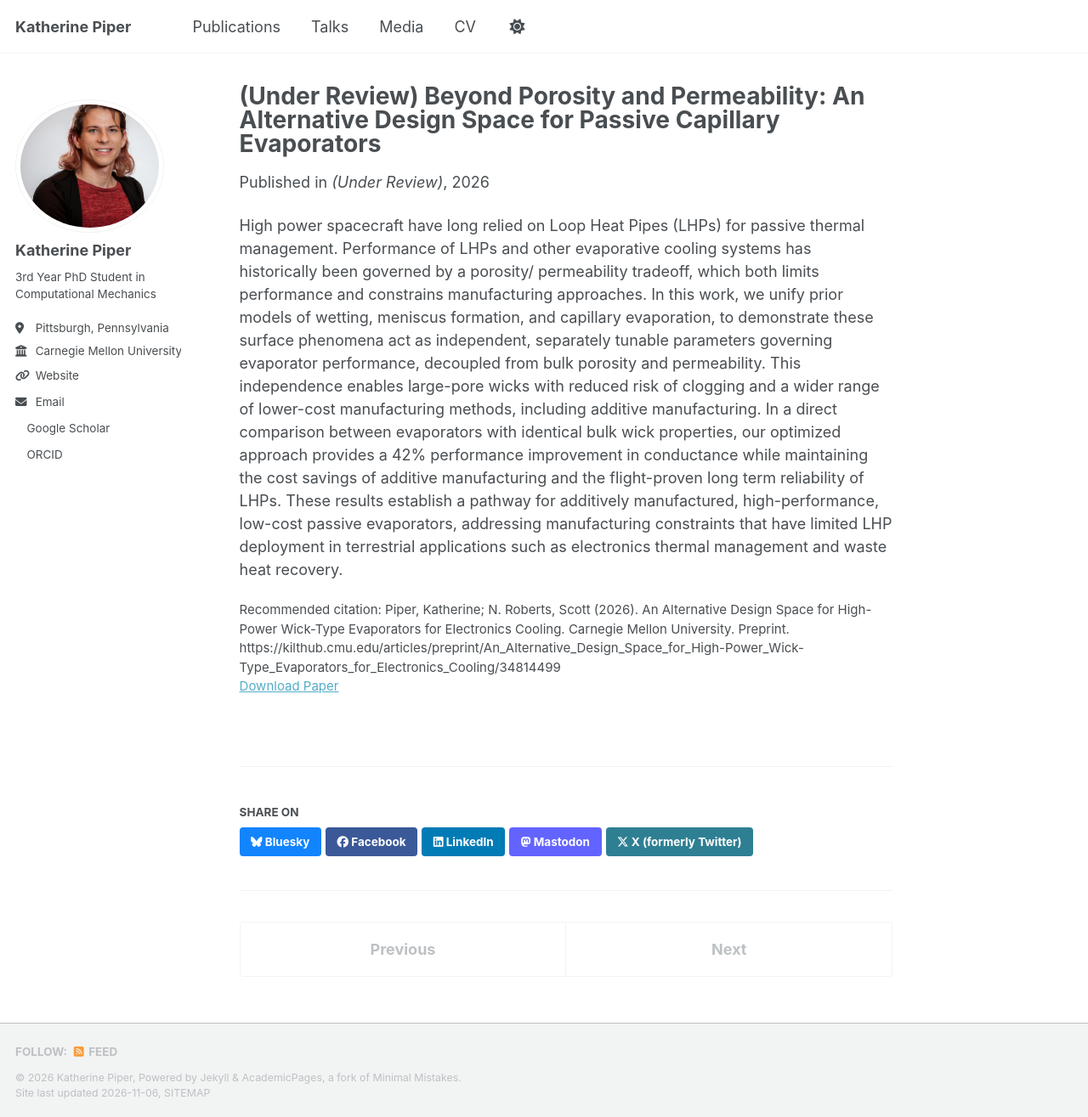
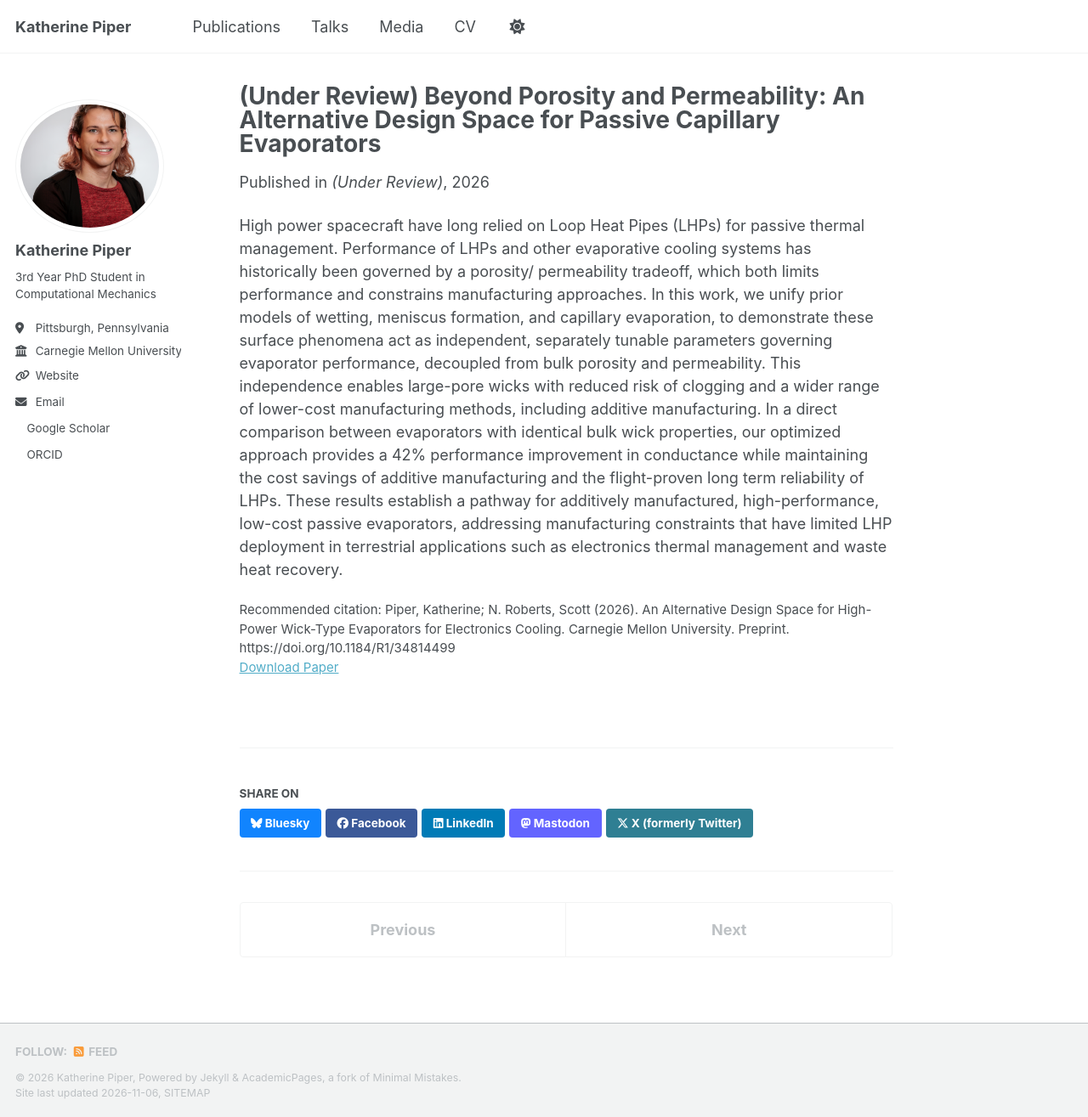
Before and after one commit to kbpiperphd/kbpiperphd.github.io, a Jekyll site: the page built from _publications/2026-1.md, in a window 1280 px wide and 1315 px high. Shown: the whole window at 85% size. Built offline with Jekyll 4.4.1, drawn with Linux system fonts in a browser that asks for light colours; a style sheet for code colours, icons or effects is not loaded; some of the changed lines change nothing that is shown.

Commit message:
Update 2026-1.md

```diff
--- a/_publications/2026-1.md
+++ b/_publications/2026-1.md
@@ -5,8 +5,8 @@
 permalink: /publication/2026-1
 date: 2026-8-14
 venue: '(Under Review)'
-paperurl: 'https://figshare.com/s/057b61c0ebd4e0c0de89'
-citation: 'Piper, Katherine; N. Roberts, Scott (2026). An Alternative Design Space for High-Power Wick-Type Evaporators for Electronics Cooling. Carnegie Mellon University. Preprint. https://kilthub.cmu.edu/articles/preprint/An_Alternative_Design_Space_for_High-Power_Wick-Type_Evaporators_for_Electronics_Cooling/34814499'
+paperurl: 'https://doi.org/10.1184/R1/34814499'
+citation: 'Piper, Katherine; N. Roberts, Scott (2026). An Alternative Design Space for High-Power Wick-Type Evaporators for Electronics Cooling. Carnegie Mellon University. Preprint. https://doi.org/10.1184/R1/34814499'
 ---
 
 
```
